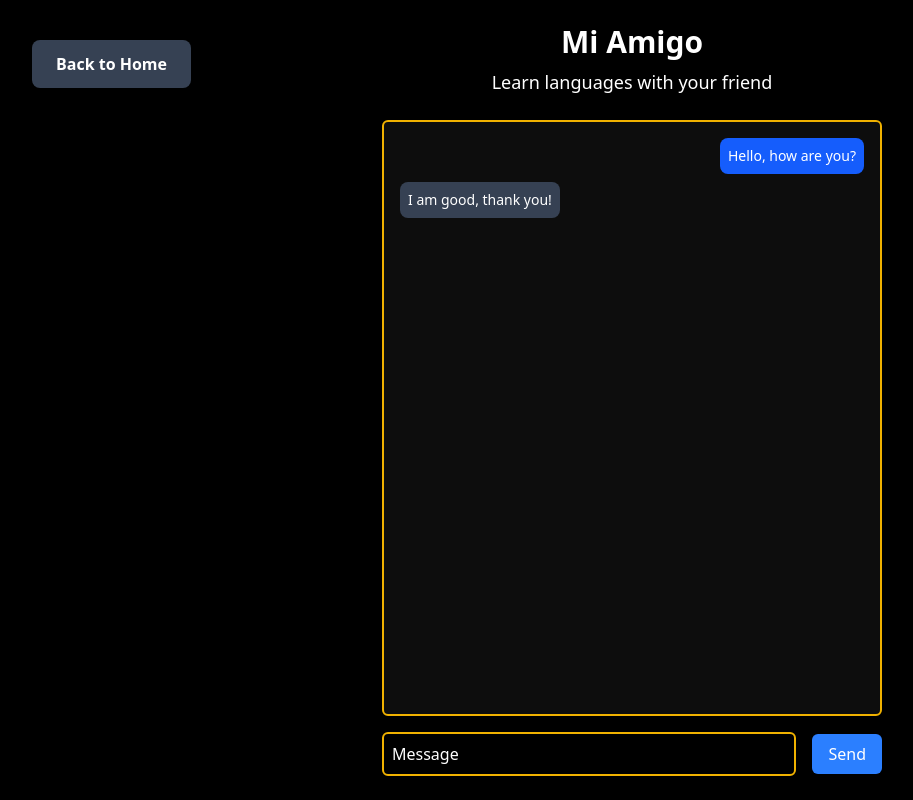
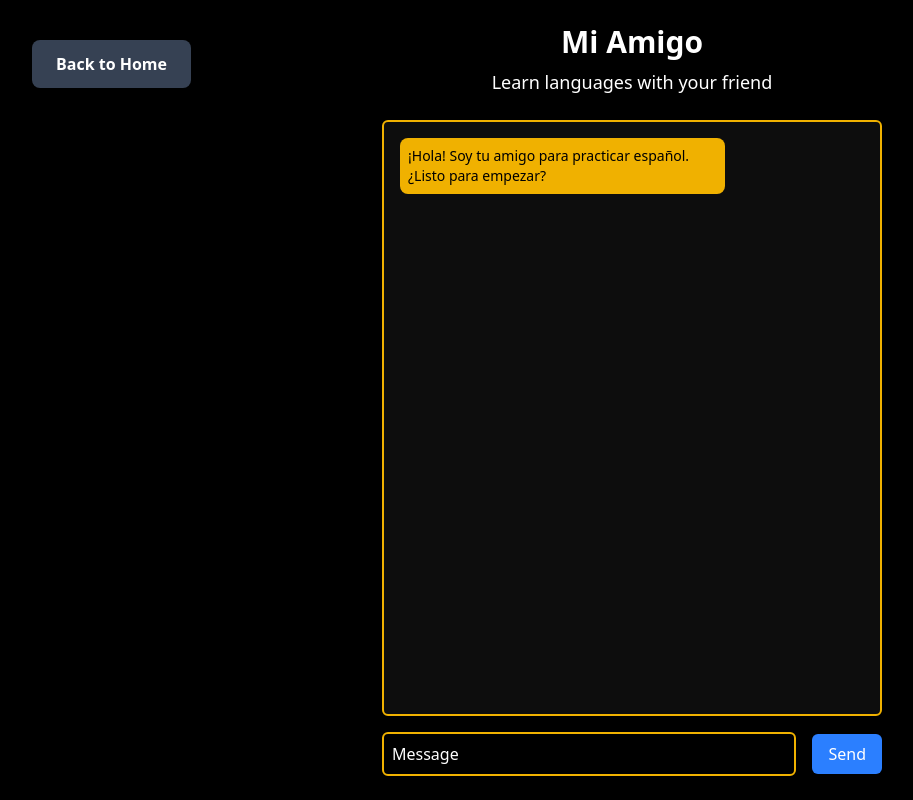
Before and after one commit to AndyBeable/idioma, a React (Vite) app: page /mi-amigo in a window 1280 px wide. Shown: the whole page, without its empty margins (8-921 px from the left). Built offline with nearby package versions, Linux system fonts and the light colour scheme.

Commit message:
adds loading state, changes model

```diff
--- a/src/pages/MiAmigo.jsx
+++ b/src/pages/MiAmigo.jsx
@@ -3,27 +3,24 @@ import Button from '../components/Button'
 
 const initialMessages = [
   {
-    role: 'user',
-    message: 'Hello, how are you?'
-  },
-  {
     role: 'assistant',
-    message: 'I am good, thank you!'
+    message: '¡Hola! Soy tu amigo para practicar español. ¿Listo para empezar?'
   }
 ]
 
 function MiAmigo() {
   const [input, setInput] = useState('')
+  const [isLoading, setIsLoading] = useState(false)
   const [messages, setMessages] = useState(initialMessages)
 
   const handleSendMessage = async () => {
     if (input.trim() === '') return
-  // testing
     const newMessages = [...messages, { role: 'user', message: input }]
     setMessages(newMessages)
     setInput('')
 
     try {
+      setIsLoading(true)
       const res = await fetch('http://localhost:3000/chat', {
         method: 'POST',
         headers: {
@@ -37,6 +34,8 @@ function MiAmigo() {
       setMessages([...newMessages, { role: 'assistant', message: data.reply }])
     } catch (error) {
       console.error('Error talking to server:', error)
+    } finally {
+      setIsLoading(false)
     }
   }
 
@@ -62,7 +61,7 @@ function MiAmigo() {
                 className={`max-w-[70%] p-2 rounded-lg ${
                   isUser
                     ? 'bg-blue-600 text-white'
-                    : 'bg-gray-700 text-white'
+                    : 'bg-yellow-500 text-black'
                 }`}
               >
                 <p className="text-sm">{message.message}</p>
@@ -70,6 +69,18 @@ function MiAmigo() {
             </div>
           )
         })}
+       {isLoading && (
+  <div className="mb-2 flex justify-start">
+    <div className="max-w-[70%] p-2 rounded-lg bg-yellow-500 text-black">
+      <div className="flex space-x-1">
+        <span className="animate-bounce [animation-delay:-0.3s]">.</span>
+        <span className="animate-bounce [animation-delay:-0.15s]">.</span>
+        <span className="animate-bounce">.</span>
+      </div>
+    </div>
+  </div>
+)}
+
       </div>
 
       {/* Input Box */}
@@ -77,6 +88,12 @@ function MiAmigo() {
         <input
           value={input}
           onChange={(e) => setInput(e.target.value)}
+          onKeyDown={(e) => {
+            if (e.key === 'Enter') {
+              e.preventDefault()
+              handleSendMessage()
+            }
+          }}
           type="text"
           placeholder="Message"
           className="w-full p-2 rounded-md border-2 border-yellow-500 bg-transparent text-white placeholder:text-white focus:outline-none"
```
Also changed, not shown: 1 other file (tests, documents, lock files or other folders).
